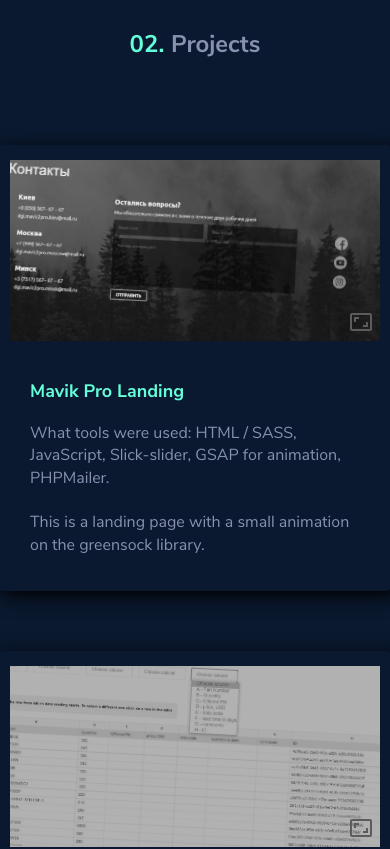
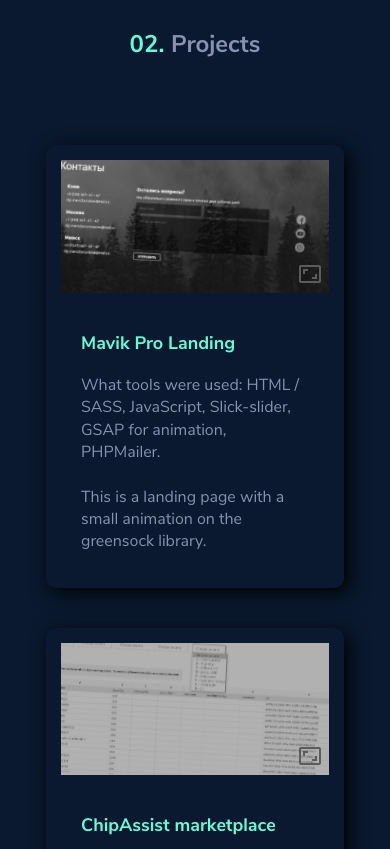
Before and after one commit to sibiryakov090591/portfolio_src, a React (Create React App) app: page / in a window 390 px wide. Shown: the part 2780-3629 px from the top of the page. Built offline with nearby package versions, Linux system fonts and the light colour scheme.

Commit message:
fixed media query projects

```diff
--- a/src/blocks/projects/styles.ts
+++ b/src/blocks/projects/styles.ts
@@ -11,9 +11,9 @@ export const useStyles = makeStyles((theme: AppTheme) => ({
     justifyContent: "space-around",
     flexWrap: "wrap",
     width: "100%",
-    gap: 20,
     "@media screen and (max-width: 1042px)": {
       justifyContent: "center",
+      padding: "0 30px",
     },
   },
   projectsContainer: {
--- a/src/components/project/styles.ts
+++ b/src/components/project/styles.ts
@@ -8,6 +8,9 @@ export const useStyles = makeStyles((theme: AppTheme) => ({
     maxWidth: 400,
     borderRadius: 10,
     boxShadow: "5px 5px 20px #000000",
+    "@media screen and (max-width: 615px)": {
+      width: "100%",
+    },
   },
   sliderWrapper: {
     position: "relative",
```
